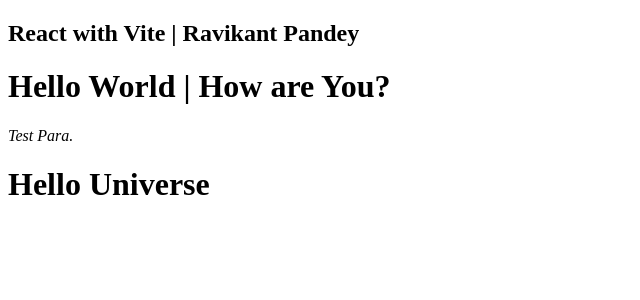
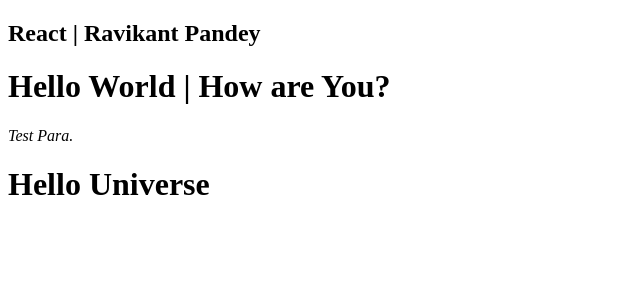
Before and after one commit to ravikant-pandey/React, a React (Create React App) app: page / in a window 1280 px wide. Shown: the top 300 px of the page, without its empty margins (0-640 px from the left). Built offline with nearby package versions, Linux system fonts and the light colour scheme.

Commit message:
new change

```diff
--- a/src/App.js
+++ b/src/App.js
@@ -3,7 +3,7 @@
 function App() {
   return (
     <>
-    <h2>React with Vite | Ravikant Pandey</h2>
+    <h2>React | Ravikant Pandey</h2>
     <Hello/>
     <p><i>Test Para.</i></p>
     <h1>Hello Universe</h1>
```
